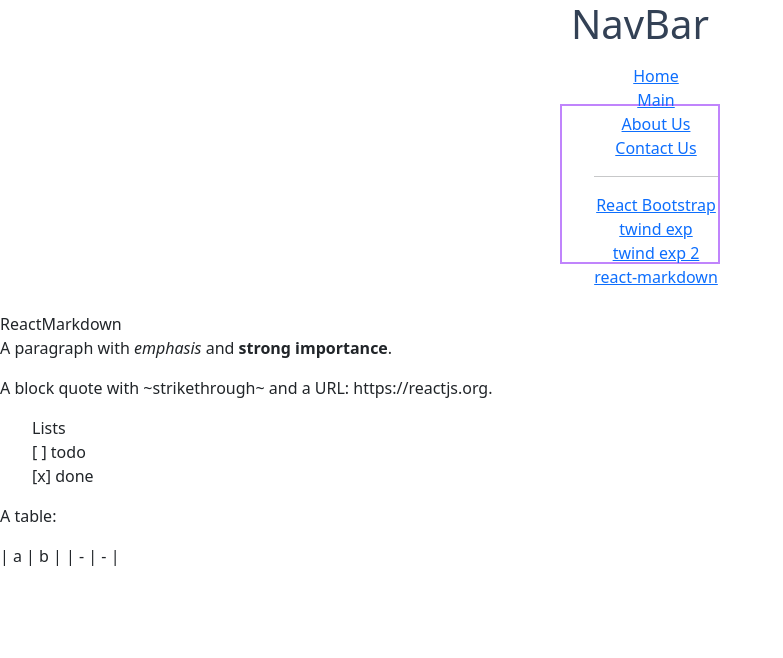
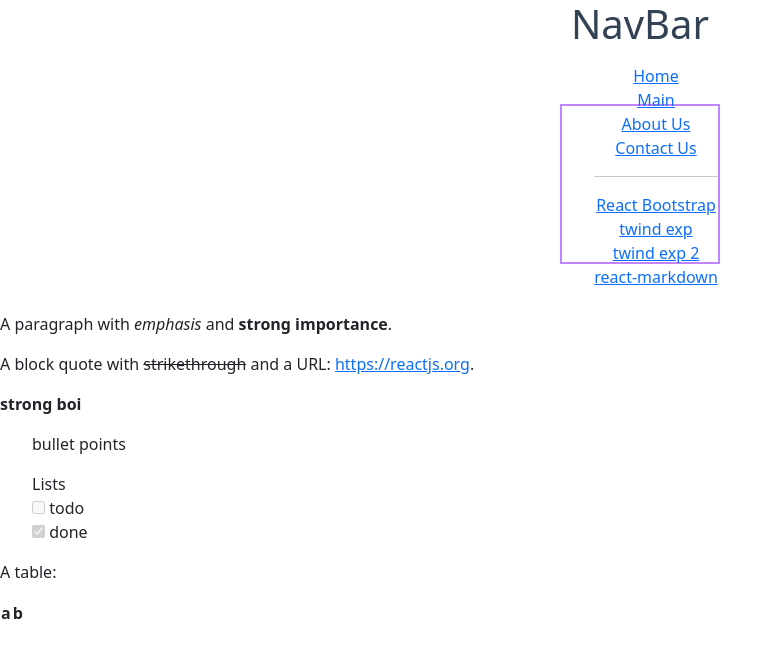
Before and after one commit to aksxaay/react-chart, a React (Create React App) app in the folder react-chart-app/: page /react-markdown in a window 1280 px wide. Shown: the top 658 px of the page, without its empty margins (0-783 px from the left). Built offline with nearby package versions, Linux system fonts and the light colour scheme.

Commit message:
fixed react-markdown with remark-gfm
okay subtle fixes

```diff
--- a/react-chart-app/package.json
+++ b/react-chart-app/package.json
@@ -23,6 +23,7 @@
     "react-scripts": "5.0.0",
     "react-sunburst-d3-v4": "^0.1.6",
     "react-syntax-highlighter": "^15.5.0",
+    "remark-gfm": "^3.0.1",
     "sunburst-chart": "^1.15.3",
     "web-vitals": "^2.1.4"
   },
--- a/react-chart-app/src/pages/reactMarkdownComp.jsx
+++ b/react-chart-app/src/pages/reactMarkdownComp.jsx
@@ -5,10 +5,16 @@ import ReactMarkdown from "react-markdown";
 import { Prism as SyntaxHighlighter } from "react-syntax-highlighter";
 import { dark } from "react-syntax-highlighter/dist/esm/styles/prism";
 
+import remarkGfm from "remark-gfm";
+
 // Did you know you can use tildes instead of backticks for code in markdown? ✨
 const markdown = `A paragraph with *emphasis* and **strong importance**.
 
 > A block quote with ~strikethrough~ and a URL: https://reactjs.org.
+
+**strong boi**
+
+- bullet points
 
 * Lists
 * [ ] todo
@@ -21,32 +27,7 @@ A table:
 `;
 
 function ReactMarkdownComp() {
-  return (
-    <>
-      <div>ReactMarkdown</div>
-      <ReactMarkdown
-        children={markdown}
-        components={{
-          code({ node, inline, className, children, ...props }) {
-            const match = /language-(\w+)/.exec(className || "");
-            return !inline && match ? (
-              <SyntaxHighlighter
-                children={String(children).replace(/\n$/, "")}
-                style={dark}
-                language={match[1]}
-                PreTag="div"
-                {...props}
-              />
-            ) : (
-              <code className={className} {...props}>
-                {children}
-              </code>
-            );
-          }
-        }}
-      />
-    </>
-  );
+  return <ReactMarkdown children={markdown} remarkPlugins={[remarkGfm]} />;
 }
 
 export default ReactMarkdownComp;
```
Also changed, not shown: 2 other files (tests, documents, lock files or other folders).
